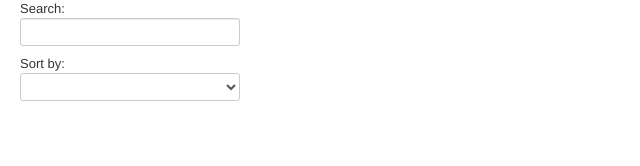
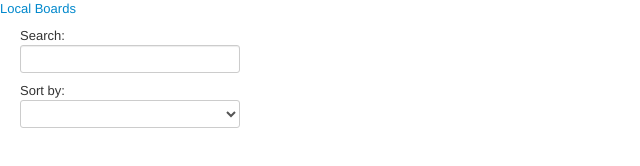
Before and after one commit to opennebraska/localboards-org, a plain HTML site: page app/index.html in a window 1280 px wide. Shown: the whole page, without its empty margins (0-640 px from the left). Drawn offline with Linux system fonts and the light colour scheme; no server answers.

Commit message:
Add a clickable "home" for navigation.

```diff
--- a/app/index.html
+++ b/app/index.html
@@ -12,6 +12,8 @@
 </head>
 <body>
 
+    <p><a href="/app/index.html">Local Boards</a></p>
+
     <div ng-view></div>
 
 </body>
```
Lines whose indentation alone changed are shown as unchanged.
